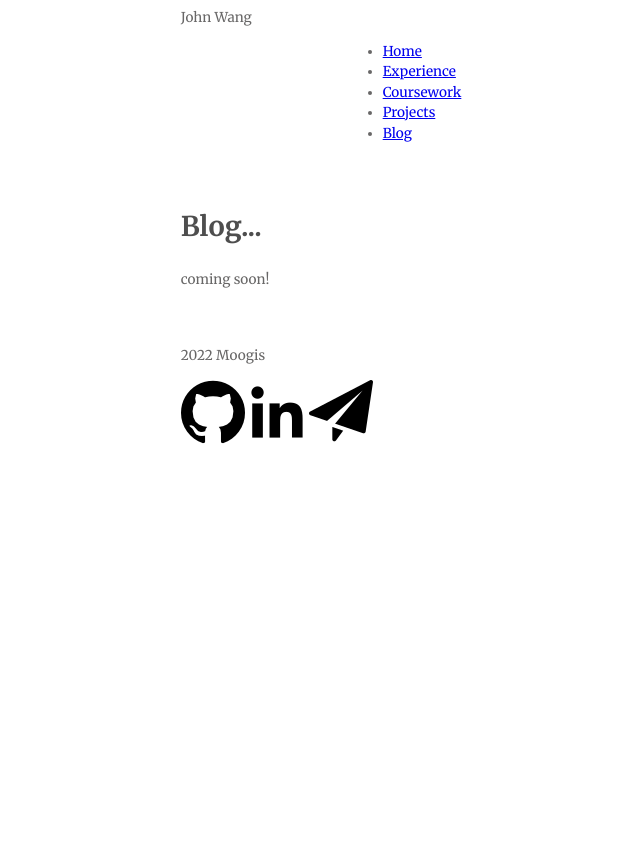
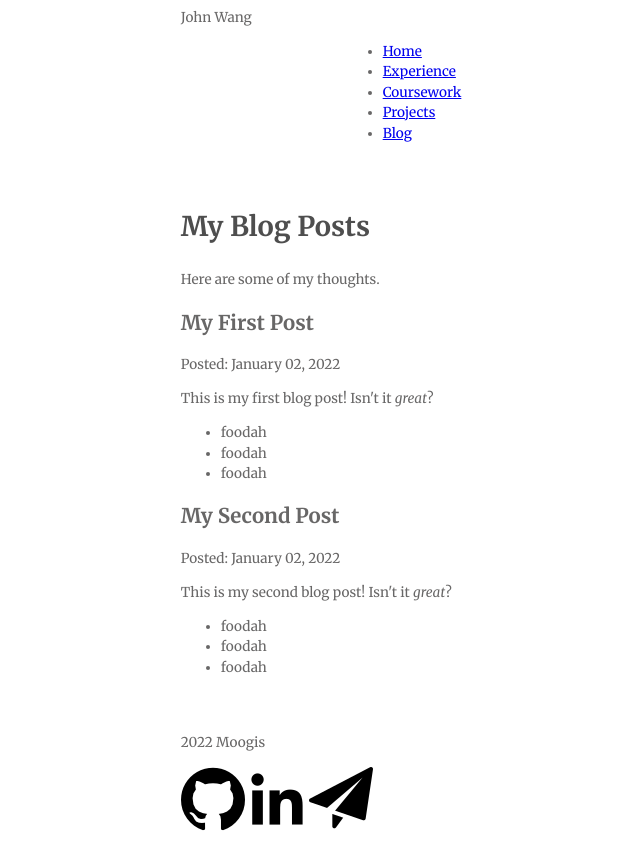
Before and after one commit to Jwing6872/personal-website, a Gatsby site: page /misc/blog in a window 1280 px wide. Shown: the whole page, without its empty margins (238-878 px from the left). Before the commit the page ends 800 px from the top, so only its background shows below. Built offline with nearby package versions, Linux system fonts and the light colour scheme; Gatsby itself is replaced by a stand-in of ours.

Commit message:
Trying to get blog up

```diff
--- /dev/null
+++ b/blog/first-post.mdx
@@ -0,0 +1,10 @@
+---
+title: "My First Post"
+date: "2022-01-02"
+---
+
+This is my first blog post! Isn't it *great*?
+
+* foodah
+* foodah
+* foodah
--- /dev/null
+++ b/blog/second-post.mdx
@@ -0,0 +1,10 @@
+---
+title: "My Second Post"
+date: "2022-01-02"
+---
+
+This is my second blog post! Isn't it *great*?
+
+* foodah
+* foodah
+* foodah
--- a/gatsby-config.js
+++ b/gatsby-config.js
@@ -6,6 +6,20 @@
   plugins: [
     "gatsby-plugin-image",
     "gatsby-plugin-sharp",
+    "gatsby-remark-images",
+    {
+      resolve: `gatsby-plugin-mdx`,
+      options: {
+        gatsbyRemarkPlugins: [
+          {
+            resolve: `gatsby-remark-images`,
+            options: {
+              maxWidth: 590,
+            },
+          },
+        ],
+      },
+    },
     {
       resolve: "gatsby-plugin-google-fonts",
       options: {
@@ -25,6 +39,13 @@
         display: `minimal-ui`,
         icon: `src/images/apple-touch-icon.png`
       }
+    },
+    {
+      resolve: "gatsby-source-filesystem",
+      options: {
+        name: `blog`,
+        path: `${__dirname}/blog`,
+      }
     }
   ],
 };
--- a/package.json
+++ b/package.json
@@ -15,12 +15,16 @@
     "clean": "gatsby clean"
   },
   "dependencies": {
+    "@mdx-js/mdx": "^1.6.22",
+    "@mdx-js/react": "^1.6.22",
     "gatsby": "^4.4.0",
     "gatsby-plugin-google-fonts": "^1.0.1",
     "gatsby-plugin-image": "^2.4.0",
     "gatsby-plugin-manifest": "^4.4.0",
+    "gatsby-plugin-mdx": "^3.4.0",
     "gatsby-plugin-react-helmet": "^5.4.0",
     "gatsby-plugin-sharp": "^4.4.0",
+    "gatsby-remark-images": "^6.4.0",
     "gatsby-source-filesystem": "^4.4.0",
     "react": "^17.0.2",
     "react-dom": "^17.0.2",
--- a/src/pages/misc/blog.js
+++ b/src/pages/misc/blog.js
@@ -1,14 +1,41 @@
 // Step 1: Import React
 import * as React from 'react'
+import { graphql } from 'gatsby'
+import { MDXRenderer } from 'gatsby-plugin-mdx'
 import Layout from '../../components/layout'
 
-// Step 2: Define your component
-const BlogPage = () => {
+const BlogPage = ({data}) => {
   return (
-    <Layout pageTitle="Blog...">
-        <p>coming soon!</p>
+    <Layout pageTitle="My Blog Posts">
+      <p>Here are some of my thoughts.</p>
+      {
+        data.allMdx.nodes.map((node) => (
+          <article key={node.id}>
+            <h2>{node.frontmatter.title}</h2>
+            <p>Posted: {node.frontmatter.date}</p>
+            <MDXRenderer>
+              {node.body}
+            </MDXRenderer>
+          </article>
+        ))
+      }
     </Layout>
   )
 }
-// Step 3: Export your component
+
+export const query = graphql`
+  query {
+    allMdx(sort: {fields: frontmatter___date, order: DESC}) {
+      nodes {
+        frontmatter {
+          title
+          date(formatString: "MMMM DD, YYYY")
+        }
+        id
+        body
+      }
+    }
+  }
+`
+
 export default BlogPage
```
Also changed, not shown: 1 other file.
